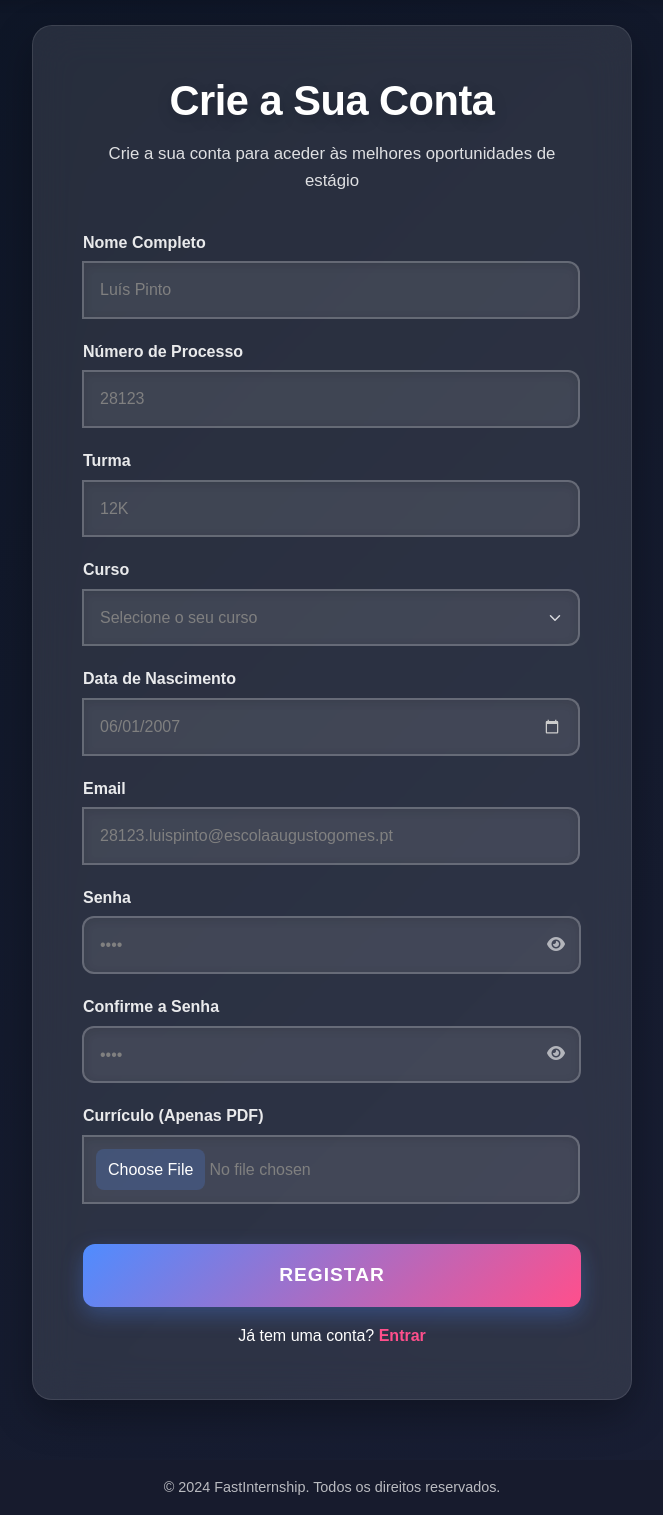
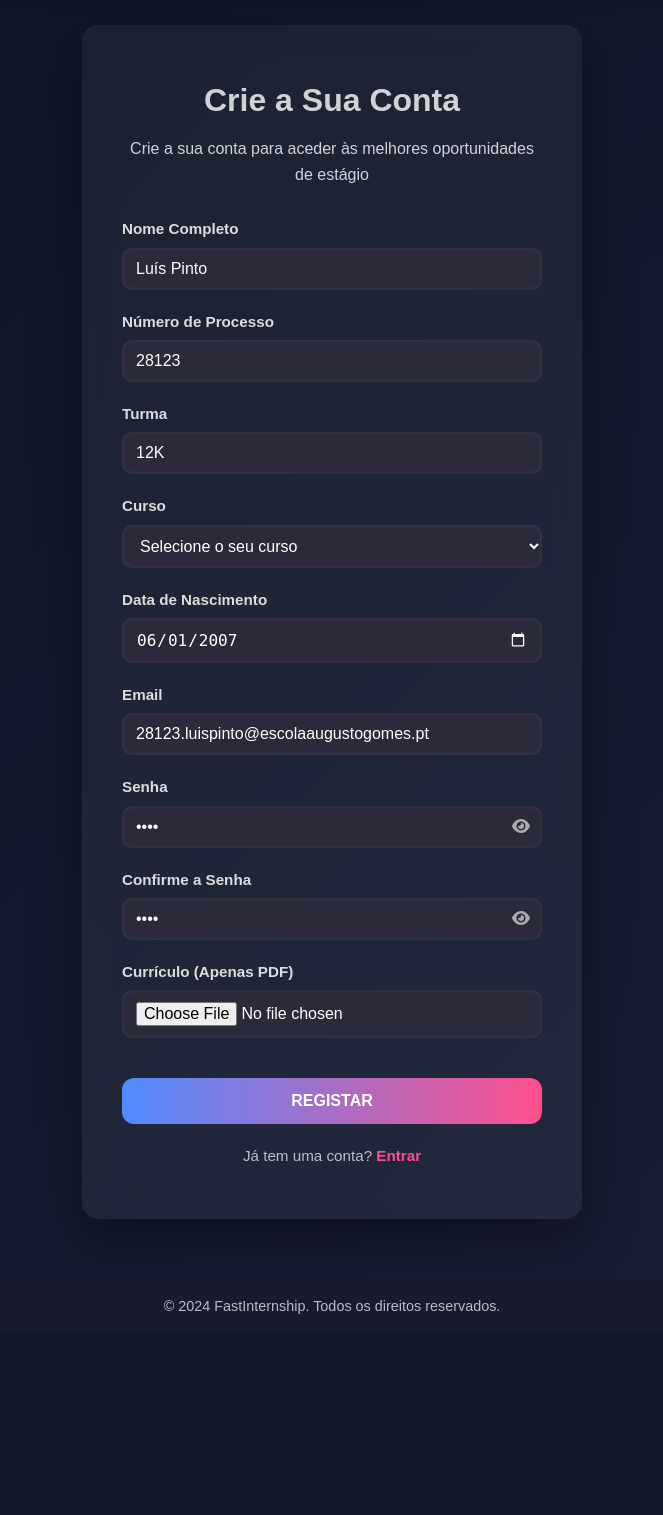
Before and after one commit to BernardoFerreira2025/FastInternship, a PHP site: page /pap/html/signup.php in a window 1280 px wide. Shown: the part 85-1600 px from the top of the page, without its empty margins (308-971 px from the left). After the commit the page ends 1399 px from the top, so only its background shows below. Run offline with PHP 8.4, Linux system fonts and the light colour scheme; data that the repository does not hold is empty.

Commit message:
pequenos ajustes e adicionei mudança da password

```diff
--- a/html/about.php
+++ b/html/about.php
@@ -10,7 +10,7 @@
     <link rel="stylesheet" href="assets/css/allcss.css">
     <link rel="stylesheet" href="assets/elements/header.css">
     <link rel="stylesheet" href="assets/elements/footer.css">
-    <link href="https://cdnjs.cloudflare.com/ajax/libs/font-awesome/5.15.4/css/all.min.css" rel="stylesheet">
+    <link rel="stylesheet" href="https://cdnjs.cloudflare.com/ajax/libs/font-awesome/6.5.0/css/all.min.css">
 </head>
 <body>
     <?php include 'assets/elements/header.php'; ?>
--- a/html/admin_dashboard.php
+++ b/html/admin_dashboard.php
@@ -34,7 +34,7 @@ $page = isset($_GET['page']) ? $_GET['page'] : 'gestao_utilizadores';
     <link rel="stylesheet" href="assets/css/allcss.css">
     <link rel="stylesheet" href="assets/elements/header.css">
     <link rel="stylesheet" href="assets/elements/footer.css">
-    <link rel="stylesheet" href="https://cdnjs.cloudflare.com/ajax/libs/font-awesome/6.0.0/css/all.min.css">
+    <link rel="stylesheet" href="https://cdnjs.cloudflare.com/ajax/libs/font-awesome/6.5.0/css/all.min.css">
 </head>
 <body>
     <!-- Header -->
--- a/html/aluno_dashboard.php
+++ b/html/aluno_dashboard.php
@@ -38,10 +38,10 @@ $page = isset($_GET['page']) ? $_GET['page'] : 'verofertas';
     <link rel="stylesheet" href="assets/css/allcss.css">
     <link rel="stylesheet" href="assets/elements/header.css">
     <link rel="stylesheet" href="assets/elements/footer.css">
-    <link rel="stylesheet" href="https://cdnjs.cloudflare.com/ajax/libs/font-awesome/6.0.0/css/all.min.css">
+    <link rel="stylesheet" href="https://cdnjs.cloudflare.com/ajax/libs/font-awesome/6.5.0/css/all.min.css">
 </head>
 <body>
-    <!-- Header -->
+
     <?php require "assets/elements/header.php"; ?>
 
     <!-- Sidebar -->
--- a/html/assets/css/allcss.css
+++ b/html/assets/css/allcss.css
@@ -542,6 +542,17 @@ button.primary:hover {
     }
 
     /* Styles for contact */
+.contact-form input.form-input,
+.contact-form textarea.form-input {
+    background-color: #aaa !important;
+    color: #1a1a2e;
+}
+
+.contact-form input.form-input::placeholder,
+.contact-form textarea.form-input::placeholder {
+    color: #444;
+}
+
     .contact-container {
         flex: 1;
         display: flex;
@@ -2218,6 +2229,29 @@ button[type="submit"] {
     padding: 60px 20px;
     background: linear-gradient(135deg, #0d1525 0%, #1a1f35 100%);
 }
+/* === ESTILIZAÇÃO ESPECÍFICA DO FORMULÁRIO signup.php === */
+.signup-container input.input-field,
+.signup-container select.input-field,
+.signup-container textarea.input-field {
+    background-color: #aaa !important;
+    color: #1a1a2e !important;
+    font-family: 'Poppins', sans-serif;
+}
+
+.signup-container input.input-field::placeholder,
+.signup-container textarea.input-field::placeholder {
+    color: #444 !important;
+    font-style: italic;
+}
+
+.signup-container input.input-field:focus,
+.signup-container select.input-field:focus,
+.signup-container textarea.input-field:focus {
+    border-color: #4f8cff;
+    box-shadow: 0 0 10px rgba(79, 140, 255, 0.5);
+    background-color: #f4f4f4;
+    color: #111;
+}
 
 /* === CONTAINER DO FORMULÁRIO === */
 .signup-container {
@@ -2751,3 +2785,186 @@ input[type="date"].input-field::-webkit-calendar-picker-indicator {
     opacity: 0.9;
     transform: scale(1.02);
 }
+
+/* === CONTAINER CENTRAL === */
+.signup-wrapper {
+    min-height: 100vh;
+    display: flex;
+    align-items: center;
+    justify-content: center;
+    background: linear-gradient(135deg, #0d1525, #1a1f35);
+    padding: 60px 20px;
+}
+
+/* === CAIXA DO FORMULÁRIO === */
+.signup-box {
+    background: rgba(255, 255, 255, 0.05);
+    backdrop-filter: blur(15px);
+    padding: 50px 40px;
+    border-radius: 16px;
+    max-width: 500px;
+    width: 100%;
+    box-shadow: 0 20px 50px rgba(0, 0, 0, 0.4);
+    color: #fff;
+}
+
+/* === TÍTULO E TEXTO === */
+.signup-box h2 {
+    text-align: center;
+    font-size: 2rem;
+    margin-bottom: 10px;
+    font-weight: 800;
+}
+
+.signup-box p {
+    text-align: center;
+    font-size: 1rem;
+    color: rgba(255, 255, 255, 0.8);
+    margin-bottom: 30px;
+}
+
+/* === INPUT GROUP === */
+.signup-group {
+    margin-bottom: 20px;
+}
+
+.signup-group label {
+    display: block;
+    font-weight: 600;
+    font-size: 0.95rem;
+    margin-bottom: 6px;
+    color: #ddd;
+}
+
+.signup-group input,
+.signup-group select {
+    width: 100%;
+    padding: 12px 14px;
+    border: none;
+    border-radius: 10px;
+    background: #2a2a3b; /* cor escura visível */
+    color: #fff; /* texto branco para contraste */
+    font-size: 1rem;
+    transition: all 0.3s ease;
+}
+
+.signup-group input::placeholder {
+    color: rgba(255, 255, 255, 0.5);
+}
+
+.signup-group input:focus,
+.signup-group select:focus {
+    outline: none;
+    box-shadow: 0 0 0 2px #4f8cff;
+}
+
+/* === CAMPO DE SENHA COM ÍCONE === */
+.signup-password-box {
+    position: relative;
+    display: flex;
+    align-items: center;
+}
+
+.signup-password-box input {
+    padding-right: 40px;
+}
+
+.signup-password-box .toggle-view {
+    position: absolute;
+    right: 12px;
+    top: 50%;
+    transform: translateY(-50%);
+    cursor: pointer;
+    color: rgba(255, 255, 255, 0.6);
+    transition: color 0.3s ease;
+}
+
+.signup-password-box .toggle-view:hover {
+    color: #fff;
+}
+
+/* === BOTÃO DE REGISTO === */
+.signup-submit {
+    width: 100%;
+    padding: 14px;
+    background: linear-gradient(90deg, #4f8cff, #ff4f8c);
+    border: none;
+    border-radius: 12px;
+    font-size: 1rem;
+    font-weight: bold;
+    text-transform: uppercase;
+    color: #fff;
+    cursor: pointer;
+    transition: all 0.3s ease;
+    margin-top: 10px;
+}
+
+.signup-submit:hover {
+    transform: translateY(-2px);
+    box-shadow: 0 8px 20px rgba(79, 140, 255, 0.3);
+}
+
+/* === LINK PARA LOGIN === */
+.signup-footer {
+    margin-top: 20px;
+    text-align: center;
+    color: rgba(255, 255, 255, 0.7);
+    font-size: 0.95rem;
+}
+
+.signup-footer a {
+    color: #ff4f8c;
+    font-weight: bold;
+    text-decoration: none;
+    transition: color 0.3s ease;
+}
+
+.signup-footer a:hover {
+    color: #4f8cff;
+}
+
+
+.seguranca-section {
+    padding: 50px 20px;
+    display: flex;
+    justify-content: center;
+    align-items: center;
+    min-height: 80vh;
+    background: #111827;
+}
+
+.seguranca-container {
+    background: #1f2937;
+    padding: 40px;
+    border-radius: 15px;
+    width: 100%;
+    max-width: 500px;
+    box-shadow: 0 8px 24px rgba(0, 0, 0, 0.2);
+    color: #fff;
+}
+
+.seguranca-container h2 {
+    text-align: center;
+    margin-bottom: 30px;
+}
+
+.password-form .input-group {
+    margin-bottom: 20px;
+}
+
+.popup {
+    padding: 10px;
+    margin-bottom: 15px;
+    border-radius: 8px;
+    text-align: center;
+}
+
+.error-popup {
+    background-color: #ff4d4d;
+    color: white;
+}
+
+.success-popup {
+    background-color: #4CAF50;
+    color: white;
+}
--- a/html/contact.php
+++ b/html/contact.php
@@ -8,10 +8,10 @@ session_start(); // Inicia sessão para verificar o status do e-mail
     <meta charset="UTF-8">
     <meta name="viewport" content="width=device-width, initial-scale=1.0">
     <title>Contacte-nos - FastInternship</title>
-    <link href="https://cdnjs.cloudflare.com/ajax/libs/font-awesome/5.15.4/css/all.min.css" rel="stylesheet">
     <link rel="stylesheet" href="assets/css/allcss.css">
     <link rel="stylesheet" href="assets/elements/header.css">
     <link rel="stylesheet" href="assets/elements/footer.css">
+    <link rel="stylesheet" href="https://cdnjs.cloudflare.com/ajax/libs/font-awesome/6.5.0/css/all.min.css">
 </head>
 <body>
         <?php include 'assets/elements/header.php'; ?>
@@ -22,7 +22,7 @@ session_start(); // Inicia sessão para verificar o status do e-mail
             <div class="contact-info">
                 <div class="info-header">
                     <h2>Contacte-nos</h2>
-                    <p>Entre em contacto connosco através de qualquer uma destas plataformas</p>
+                    <p>Pode entrar em contacto connosco através dos seguintes meios.</p>
                 </div>
 
                 <div class="info-item">
--- a/html/empresa_dashboard.php
+++ b/html/empresa_dashboard.php
@@ -33,10 +33,10 @@ $page = isset($_GET['page']) ? $_GET['page'] : 'dashboard';
     <link rel="stylesheet" href="assets/css/allcss.css">
     <link rel="stylesheet" href="assets/elements/header.css">
     <link rel="stylesheet" href="assets/elements/footer.css">
-    <link rel="stylesheet" href="https://cdnjs.cloudflare.com/ajax/libs/font-awesome/6.0.0/css/all.min.css">
+    <link rel="stylesheet" href="https://cdnjs.cloudflare.com/ajax/libs/font-awesome/6.5.0/css/all.min.css">
 </head>
 <body>
-    <!-- Header -->
+
     <?php require "assets/elements/header.php"; ?>
 
     <div class="dashboard-container">
--- a/html/index.php
+++ b/html/index.php
@@ -9,7 +9,7 @@
     <link rel="stylesheet" href="assets/css/allcss.css">
     <link rel="stylesheet" href="assets/elements/header.css">
     <link rel="stylesheet" href="assets/elements/footer.css">
-    <link href="https://cdnjs.cloudflare.com/ajax/libs/font-awesome/5.15.4/css/all.min.css" rel="stylesheet">
+    <link rel="stylesheet" href="https://cdnjs.cloudflare.com/ajax/libs/font-awesome/6.5.0/css/all.min.css">
 </head>
 <body>
     <?php require 'assets/elements/header.php'; ?>
@@ -38,12 +38,12 @@
             <div class="feature-card">
                 <div class="feature-icon"><i class="fas fa-chalkboard-teacher"></i></div>
                 <h3>Professores</h3>
-                    <p>Validam as candidaturas e ajudam a garantir que cada aluno seja encaminhado para a empresa certa.</p>
+                <p>Analisam as candidaturas submetidas pelos alunos e encaminham-nas para validação das empresas.</p>
             </div>
             <div class="feature-card">
                 <div class="feature-icon"><i class="fas fa-building"></i></div>
                 <h3>Empresas</h3>
-                    <p>Publicam ofertas de estágio e analisam os perfis dos alunos sugeridos.</p>
+                <p>Validam as candidaturas aprovadas pelos professores e decidem quais alunos pretendem receber.</p>
             </div>
         </div>
     </div>
--- a/html/professor_dashboard.php
+++ b/html/professor_dashboard.php
@@ -34,7 +34,8 @@ $page = isset($_GET['page']) ? $_GET['page'] : 'dashboard';
     <link rel="stylesheet" href="assets/css/allcss.css">
     <link rel="stylesheet" href="assets/elements/header.css">
     <link rel="stylesheet" href="assets/elements/footer.css">
-    <link rel="stylesheet" href="https://cdnjs.cloudflare.com/ajax/libs/font-awesome/6.0.0/css/all.min.css">
+    <link rel="stylesheet" href="https://cdnjs.cloudflare.com/ajax/libs/font-awesome/6.5.0/css/all.min.css">
+
 </head>
 <body>
     <!-- Header -->
--- a/html/signup.php
+++ b/html/signup.php
@@ -18,11 +18,10 @@ if ($result_cursos->num_rows > 0) {
     <meta charset="UTF-8">
     <meta name="viewport" content="width=device-width, initial-scale=1.0">
     <title>Registo - FastInternship</title>
-    <link href="https://cdn.jsdelivr.net/npm/bootstrap@5.3.0-alpha1/dist/css/bootstrap.min.css" rel="stylesheet">
     <link rel="stylesheet" href="assets/css/allcss.css">
-    <link rel="stylesheet" href="https://cdnjs.cloudflare.com/ajax/libs/font-awesome/6.4.0/css/all.min.css">
     <link rel="stylesheet" href="assets/elements/header.css">
     <link rel="stylesheet" href="assets/elements/footer.css">
+    <link rel="stylesheet" href="https://cdnjs.cloudflare.com/ajax/libs/font-awesome/6.5.0/css/all.min.css">
 </head>
 <body>
 
@@ -36,70 +35,78 @@ if ($result_cursos->num_rows > 0) {
         <?php unset($_SESSION['error']); // Remove o erro após exibir ?>
         <?php endif; ?>
 
-    <section class="signup-section">
-        <div class="signup-container">
-            <h2 class="signup-title">Crie a Sua Conta</h2>
+   <!-- Substitui esta parte pela seguinte já formatada -->
+<section class="signup-wrapper">
+    <div class="signup-box">
+        <h2>Crie a Sua Conta</h2>
         <p>Crie a sua conta para aceder às melhores oportunidades de estágio</p>
         <form id="registerForm" action="signuphandler.php" method="POST" enctype="multipart/form-data">
-                <div class="input-group">
+
+            <div class="signup-group">
                 <label for="name">Nome Completo</label>
-                    <input type="text" id="name" name="name" value= "Luís Pinto" class="input-field" placeholder="Escreva o seu nome completo" required>
+                <input type="text" id="name" name="name" value="Luís Pinto" placeholder="Escreva o seu nome completo" required>
             </div>
-                <div class="input-group">
+
+            <div class="signup-group">
                 <label for="processNumber">Número de Processo</label>
-                    <input type="text" id="processNumber" name="processNumber" value= "28123" class="input-field" placeholder="Escreva o seu número de processo" required>
+                <input type="text" id="processNumber" name="processNumber" value="28123" placeholder="Escreva o seu número de processo" required>
             </div>
-                <div class="input-group">
+
+            <div class="signup-group">
                 <label for="class">Turma</label>
-                    <input type="text" id="class" name="class" value= "12K" class="input-field" placeholder="Escreva a sua turma" required>
+                <input type="text" id="class" name="class" value="12K" placeholder="Escreva a sua turma" required>
             </div>
-                <div class="input-group">
+
+            <div class="signup-group">
                 <label for="id_curso">Curso</label>
-                    <select id="id_curso" name="id_curso"  class="input-field" required>
+                <select id="id_curso" name="id_curso" required>
                     <option value="" disabled selected>Selecione o seu curso</option>
                     <?php foreach ($cursos as $curso): ?>
-                            <?php $select=""; if($curso['id_curso']==1){ $select="selected"; }?>
+                        <?php $select=""; if($curso['id_curso']==1){ $select="selected"; } ?>
                         <option <?php echo $select; ?> value="<?php echo $curso['id_curso']; ?>"><?php echo htmlspecialchars($curso['nome']); ?></option>
                     <?php endforeach; ?>
                 </select>
             </div>
-                <div class="input-group">
+
+            <div class="signup-group">
                 <label for="birthDate">Data de Nascimento</label>
-                    <input type="date" id="birthDate" value="2007-06-01" name="birthDate" class="input-field" required>
-                </div>
-                <div class="input-group">
-                    <label for="email">Email</label>
-                    <input type="email" id="email" value= "28123.luispinto@escolaaugustogomes.pt" name="email" class="input-field" placeholder="Escreva o seu email" required>
+                <input type="date" id="birthDate" value="2007-06-01" name="birthDate" required>
             </div>
 
-                <div class="input-group">
+            <div class="signup-group">
+                <label for="email">Email</label>
+                <input type="email" id="email" value="28123.luispinto@escolaaugustogomes.pt" name="email" placeholder="Escreva o seu email" required>
+            </div>
+
+            <div class="signup-group">
                 <label for="password">Senha</label>
-                    <div class="password-box">
-                        <input type="password" id="password" value= "1234" name="password" class="input-field" placeholder="Escreva a sua senha" required>
+                <div class="signup-password-box">
+                    <input type="password" id="password" value="1234" name="password" placeholder="Escreva a sua senha" required>
                     <span class="toggle-view" onclick="togglePasswordVisibility('password')">
                         <i class="fas fa-eye"></i>
                     </span>
                 </div>
             </div>
 
-                <div class="input-group">
+            <div class="signup-group">
                 <label for="confirm-password">Confirme a Senha</label>
-                    <div class="password-box">
-                        <input type="password" id="confirm-password" value= "1234" name="confirm-password" class="input-field" placeholder="Confirme a sua senha" required>
+                <div class="signup-password-box">
+                    <input type="password" id="confirm-password" value="1234" name="confirm-password" placeholder="Confirme a sua senha" required>
                     <span class="toggle-view" onclick="togglePasswordVisibility('confirm-password')">
                         <i class="fas fa-eye"></i>
                     </span>
                 </div>
             </div>
 
-                <div class="input-group">
+            <div class="signup-group">
                 <label for="resume">Currículo (Apenas PDF)</label>
-                    <input type="file" id="resume" name="resume" class="input-field" accept=".pdf" required>
+                <input type="file" id="resume" name="resume" accept=".pdf" required>
             </div>
-                <button type="submit" class="signup-btn">Registar</button>
+
+            <button type="submit" class="signup-submit">Registar</button>
         </form>
 
-            <div class="signup-link text-center mt-3">
+        <div class="signup-footer">
             Já tem uma conta? <a href="formlogin.php">Entrar</a>
         </div>
     </div>
```
Also changed, not shown: html/formlogin.php (+1 -6 lines), html/seguranca.php (added, +150 -0 lines). Lines whose indentation alone changed are shown as unchanged.
